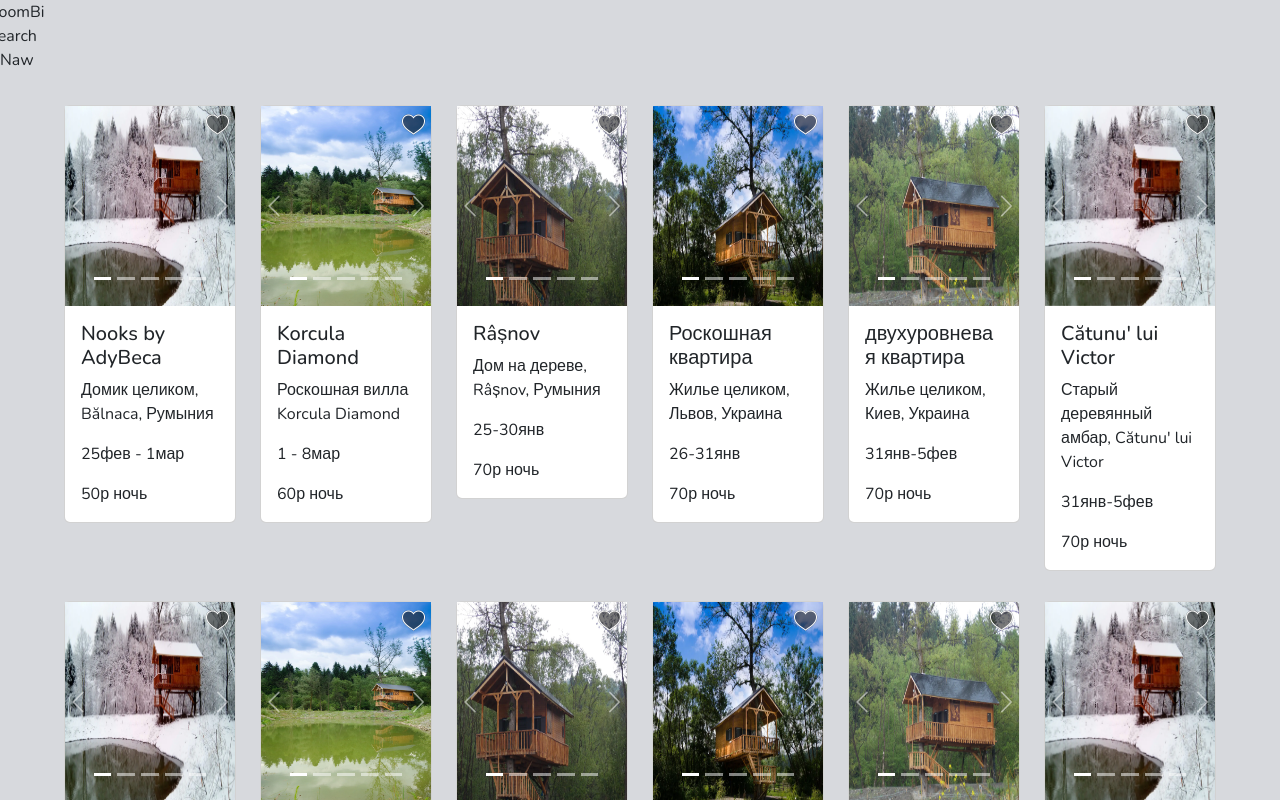
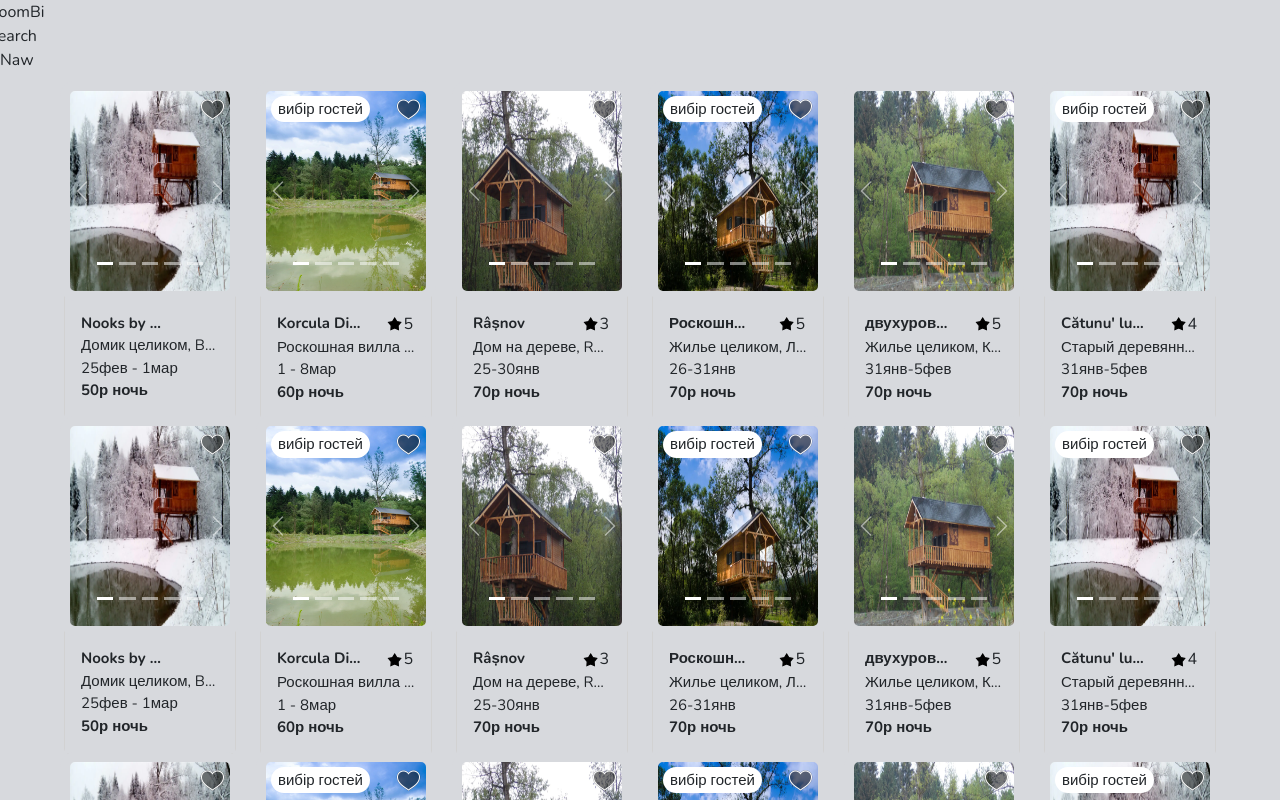
Before and after one commit to airbnbDiplom/RoomBi, a Next.js app: page / in a window 1280 px wide. Shown: the top 800 px of the page. Built offline with nearby package versions, Linux system fonts and the light colour scheme; a web font is replaced by a local one.

Commit message:
Object Main completion

```diff
--- a/src/app/components/card/CardBi.tsx
+++ b/src/app/components/card/CardBi.tsx
@@ -1,32 +1,65 @@
-'use client'
-import React from 'react'
-import Card from 'react-bootstrap/Card'
-import style from './cardBi.module.css'
-import { CarouselBi } from './carousel/CarouselBi'
+"use client";
+import React, { useEffect, useState } from "react";
+import Card from "react-bootstrap/Card";
+import style from "./cardBi.module.css";
+import { CarouselBi } from "./carousel/CarouselBi";
+import { Col, Row } from "react-bootstrap";
+import { CardBiProps } from "../../type/type";
+import Image from "next/image";
 
-export interface CardBiProps {
-	id: number
-	title: string
-	name: string
-	date: string
-	src: string[]
-	price: number
-}
-const CardBi: React.FC<CardBiProps> = ({ src, title, name, date, price }) => {
-	const handleClick = () => {
-		console.log('Button clicked!')
-	}
-	return (
-		<Card className={style.card}>
-			<button onClick={handleClick} className={style.btn}></button>
-			<CarouselBi src={src} />
-			<Card.Body>
-				<Card.Title>{title}</Card.Title>
-				<Card.Text> {name}</Card.Text>
-				<Card.Text> {date}</Card.Text>
-				<Card.Text> {price}р ночь</Card.Text>
-			</Card.Body>
-		</Card>
-	)
-}
-export { CardBi }
+const CardBi: React.FC<CardBiProps> = ({
+  src,
+  title,
+  name,
+  date,
+  price,
+  rating,
+  choiceGuests,
+}) => {
+  const [thisRating, setThisRating] = useState(0);
+  const [thisChoiceGuests, setThisChoiceGuests] = useState(false);
+  useEffect(() => {
+    setThisRating(rating);
+    setThisChoiceGuests(choiceGuests);
+  }, [choiceGuests, rating]);
+  const handleClick = (event: React.MouseEvent<HTMLButtonElement>) => {
+    console.log("Button clicked!", event.target);
+  };
+  const handleClickHeart = () => {
+    console.log("Button Heart!");
+  };
+
+  return (
+    <Card className={style.card}>
+      <button onClick={handleClickHeart} className={style.btn}></button>
+      <CarouselBi src={src} handleClick={(event) => handleClick(event)} />
+      <Card.Body className={style.cardBody} onClick={handleClick}>
+        <Row>
+          <Col xs={{ span: 8 }}>
+            <p className={style.subtitle}>{title}</p>
+          </Col>
+          {thisRating !== 0 && (
+            <Col xs={{ span: 4 }}>
+              <div className={style.thisRating}>
+                <Image
+                  src="/star.svg"
+                  width={15}
+                  height={15}
+                  alt="Picture of the author"
+                />
+                <span> {thisRating}</span>
+              </div>
+            </Col>
+          )}
+        </Row>
+        <p className={style.text}> {name}</p>
+        <p className={style.text}> {date}</p>
+        <p className={style.subtitle}> {price}р ночь</p>
+      </Card.Body>
+      {thisChoiceGuests && (
+        <span className={style.choiceGuests}>вибір гостей</span>
+      )}
+    </Card>
+  );
+};
+export { CardBi };
--- a/src/app/components/card/cardBi.module.css
+++ b/src/app/components/card/cardBi.module.css
@@ -3,8 +3,8 @@
     z-index: 2;
     width: 25px;
     height: 25px;
-    top: 5px;
-    right: 5px;
+    top: 10px;
+    right: 10px;
     background-color: rgba(240, 248, 255, 0);
     background-position: center;
     background-image: url('/heart.png');
@@ -13,6 +13,52 @@
   }
 
   .card{
-    margin-top: 20px;
-    margin-bottom: 10px;
+    z-index: 0;
   }
+
+ .cardBody{
+     background-color: var(--gainsboro);
+ }
+
+  .choiceGuests {
+    font-size: 15px;
+    position: absolute;
+    z-index: 0;
+    padding: 2px 7px;
+    top: 10px;
+    left: 10px;
+    background: rgb(255, 255, 255);
+    border: none;
+    border-radius: 15px;
+    cursor: pointer;
+    -webkit-touch-callout: none; /* iOS Safari */
+    -webkit-user-select: none;   /* Chrome/Safari/Opera */
+    -khtml-user-select: none;    /* Konqueror */
+    -moz-user-select: none;      /* Firefox */
+    -ms-user-select: none;       /* Internet Explorer/Edge */
+    user-select: none;           /* Non-prefixed version, currently
+                                    not supported by any browser */
+}
+
+.thisRating{
+    display: flex;
+    justify-content: space-evenly;
+    align-items: center;
+}
+
+.subtitle{
+ margin: 0;
+ font-size: 15px;
+ font-weight: bold;
+ overflow: hidden;
+ text-overflow: ellipsis; /* Додає трохи місця для завершення тексту (...) */
+ white-space: nowrap; /* Забороняє перенос тексту на новий рядок */
+}
+
+.text{
+margin: 0;
+font-size: 15px;
+overflow: hidden;
+text-overflow: ellipsis; /* Додає трохи місця для завершення тексту (...) */
+white-space: nowrap; /* Забороняє перенос тексту на новий рядок */
+}
--- a/src/app/components/card/carousel/CarouselBi.tsx
+++ b/src/app/components/card/carousel/CarouselBi.tsx
@@ -1,17 +1,20 @@
 import Image from "next/image";
 import Carousel from "react-bootstrap/Carousel";
 import style from "./carouselBi.module.css";
+import { CarouselBiProps } from "../../../type/type";
 
-interface CarouselBiProps {
-  src: string[];
-}
-const CarouselBi: React.FC<CarouselBiProps> = ({ src }) => {
+const CarouselBi: React.FC<CarouselBiProps> = ({ src, handleClick }) => {
   return (
-    <Carousel data-bs-theme="white" interval={null}>
+    <Carousel data-bs-theme="white" interval={null} className={style.border}>
       {src.map((item, index) => {
         return (
-          <Carousel.Item key={index} className={style.carouseliItem}>
+          <Carousel.Item
+            key={index}
+            className={style.carouseliItem}
+            onClick={handleClick}
+          >
             <Image
+              className={style.carouseImage}
               src={item}
               fill={true}
               alt="Picture of the author"
--- a/src/app/components/card/carousel/carouselBi.module.css
+++ b/src/app/components/card/carousel/carouselBi.module.css
@@ -1,19 +1,15 @@
-.test{
-    /* border: 2px solid #000; */
-    border-radius: 20px;
-
-    /* width: 20%; */
-}
-
-/* .arrow{
-    background-color: gray;
-    width: 50px;
-    height: 50px;
-    color: red;
-} */
 
 .carouseliItem{
     width: 100%;
     height: 200px;
     position: "relative";
+
 }
+.carouseImage{
+  z-index: -1;
+}
+.border{
+    border: 10px solid var(--gainsboro);
+    border-radius: 15px;
+    margin: -5px;
+   }
--- a/src/app/startComponents/main/main.module.css
+++ b/src/app/startComponents/main/main.module.css
@@ -1,4 +1,3 @@
 .container{
-    background-color: "red";
     padding: 1% 5%
 }
--- a/src/app/tempData/data.ts
+++ b/src/app/tempData/data.ts
@@ -1,4 +1,4 @@
-import { CardBiProps } from "../components/card/CardBi";
+import { CardBiProps } from "../type/type";
 
 export const cardData: CardBiProps[] = [
   {
@@ -14,6 +14,8 @@ export const cardData: CardBiProps[] = [
       "/test5.webp",
     ],
     price: 50,
+    rating: 0,
+    choiceGuests: false,
   },
   {
     id: 2,
@@ -28,6 +30,8 @@ export const cardData: CardBiProps[] = [
       "/test4.webp",
     ],
     price: 60,
+    rating: 5,
+    choiceGuests: true,
   },
   {
     id: 3,
@@ -42,6 +46,8 @@ export const cardData: CardBiProps[] = [
       "/test1.webp",
     ],
     price: 70,
+    rating: 3,
+    choiceGuests: false,
   },
   {
     id: 4,
@@ -56,6 +62,8 @@ export const cardData: CardBiProps[] = [
       "/test1.webp",
     ],
     price: 70,
+    rating: 5,
+    choiceGuests: true,
   },
   {
     id: 5,
@@ -70,6 +78,8 @@ export const cardData: CardBiProps[] = [
       "/test1.webp",
     ],
     price: 70,
+    rating: 5,
+    choiceGuests: false,
   },
   {
     id: 6,
@@ -84,5 +94,7 @@ export const cardData: CardBiProps[] = [
       "/test2.webp",
     ],
     price: 70,
+    rating: 4,
+    choiceGuests: true,
   },
 ];
--- /dev/null
+++ b/src/app/type/type.ts
@@ -0,0 +1,14 @@
+export interface CardBiProps {
+  id: number;
+  title: string;
+  name: string;
+  date: string;
+  src: string[];
+  price: number;
+  rating: number;
+  choiceGuests: boolean;
+}
+export interface CarouselBiProps {
+  src: string[];
+  handleClick: (event: React.MouseEvent<HTMLButtonElement>) => void;
+}
```
Also changed, not shown: public/star.svg (added).
